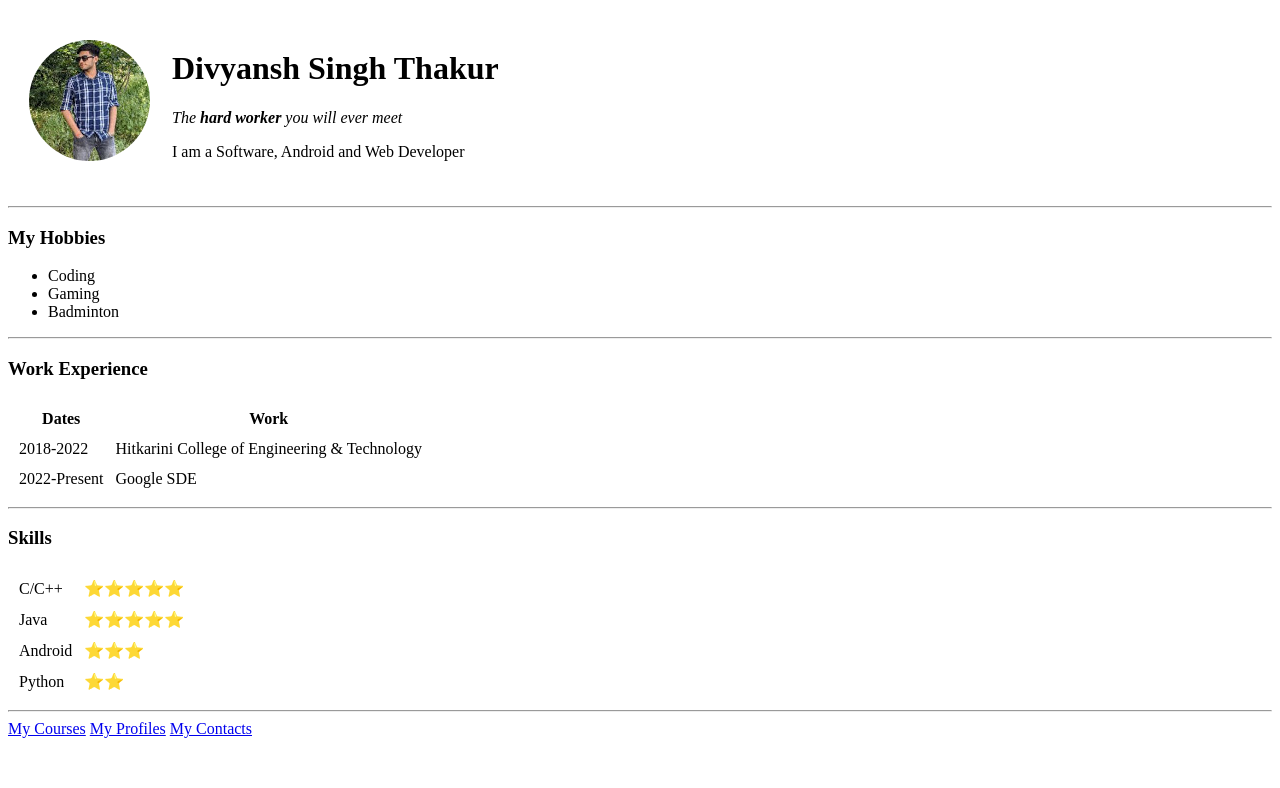
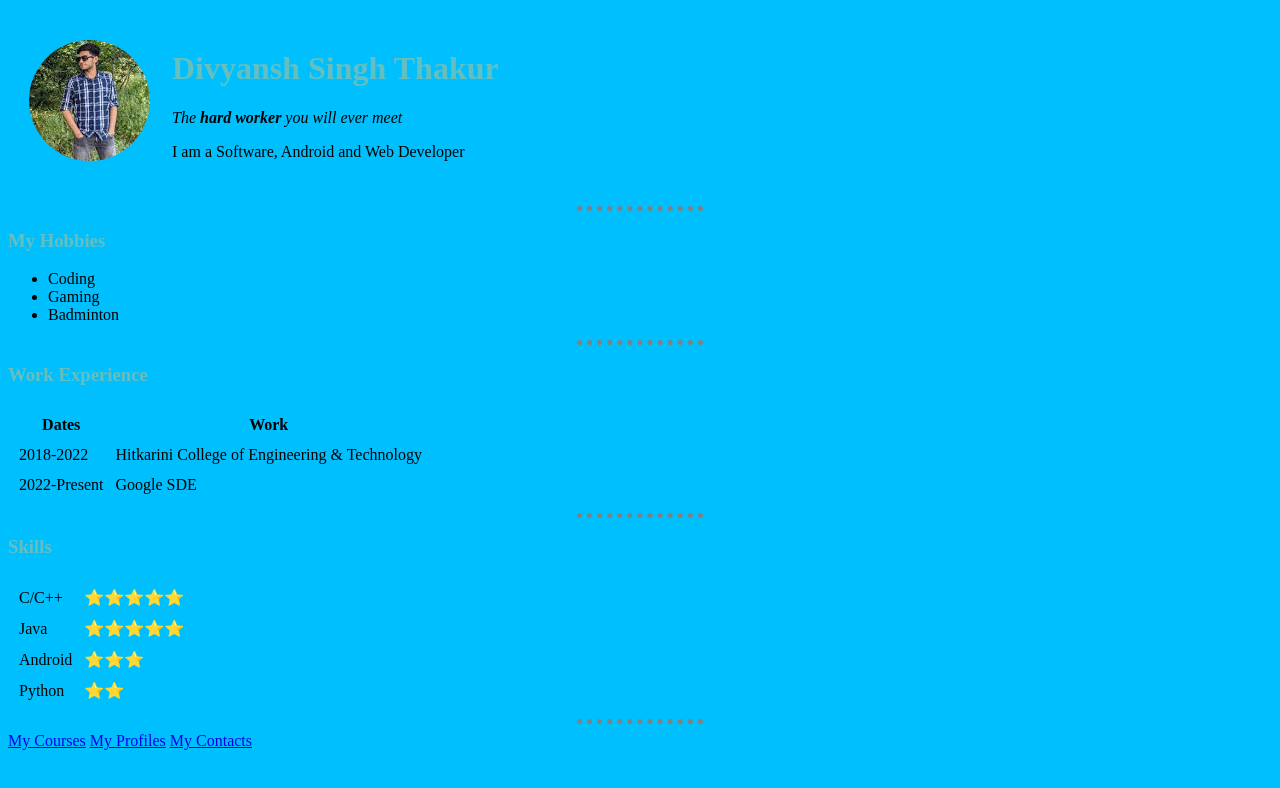
Before and after one commit to DivyanshThakur/cv, a plain HTML site: page index.html in a window 1280 px wide. Drawn offline with Linux system fonts and the light colour scheme.

Commit message:
final changes

```diff
--- /dev/null
+++ b/css/styles.css
@@ -0,0 +1,19 @@
+body {
+  background-color: #00bfff;
+}
+
+hr {
+  border-style: none;
+  border-top-style: dotted;
+  border-color: grey;
+  border-width: 5px;
+  width: 10%;
+}
+
+h1 {
+  color: #66bfbf;
+}
+
+h3 {
+  color: #66bfbf;
+}
--- a/index.html
+++ b/index.html
@@ -4,6 +4,8 @@
     <meta charset="UTF-8" />
     <meta name="viewport" content="width=device-width, initial-scale=1.0" />
     <title>Divyansh's Website</title>
+
+    <link rel="stylesheet" href="css/styles.css">
   </head>
 
   <body>
```
Also changed, not shown: my-contacts.html (+1 -0 lines), my-courses.html (+1 -0 lines), my-profiles.html (+1 -0 lines).
